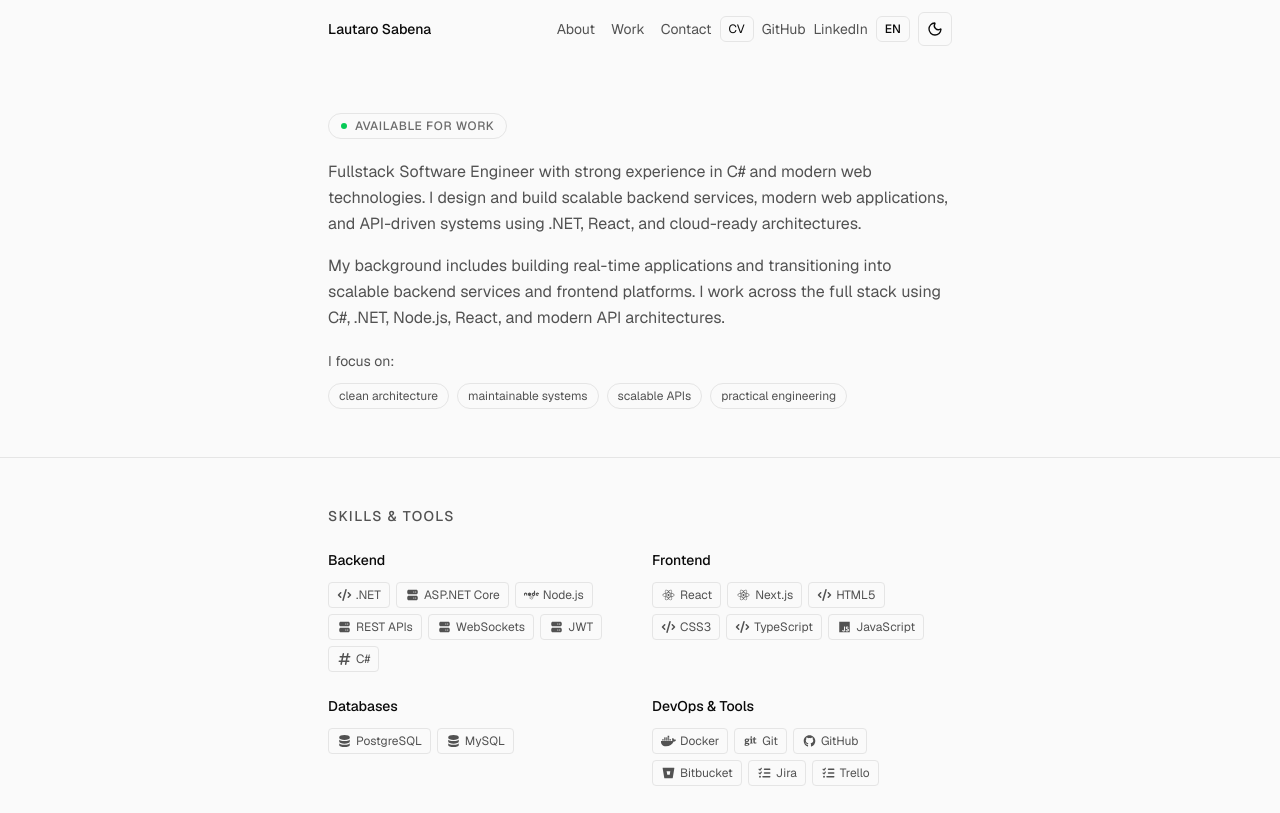
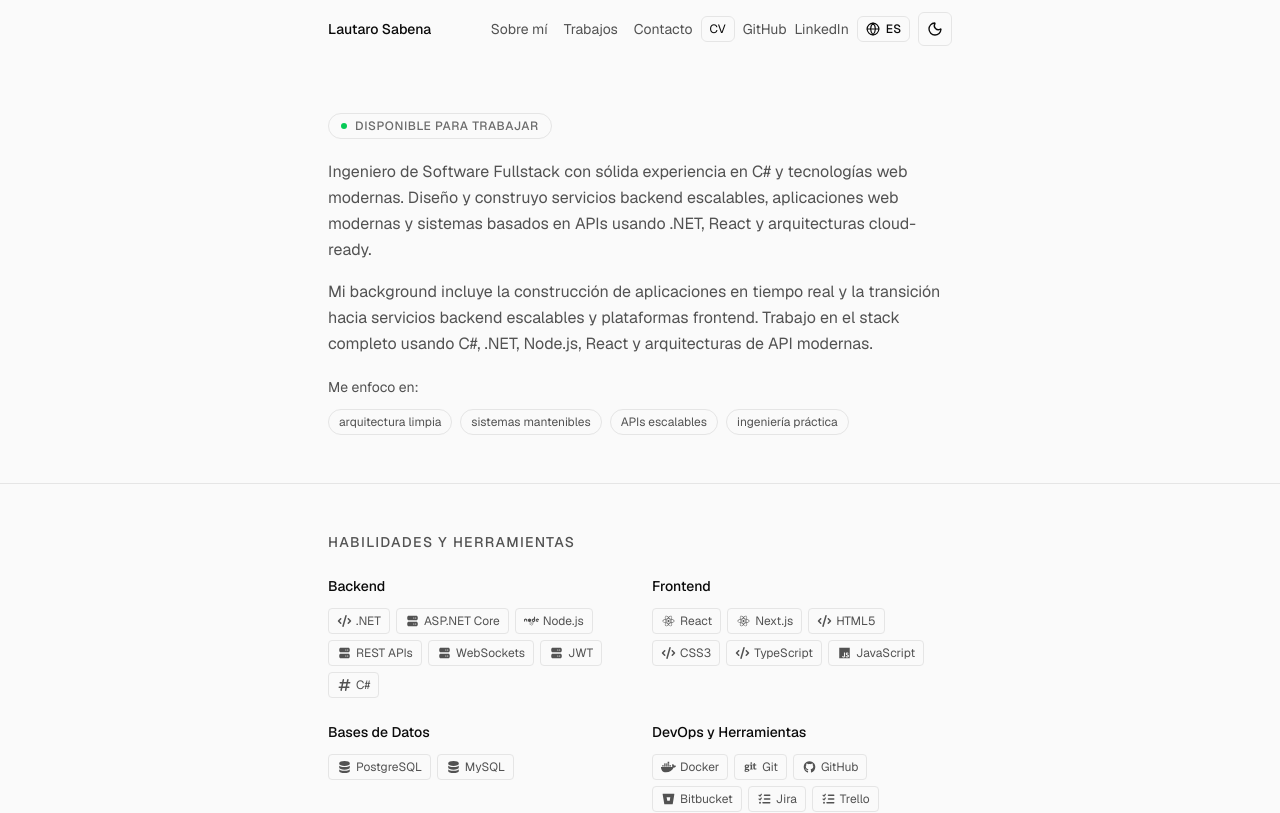
Before and after one commit to lautaro-sabena/PortfolioBackend, a Next.js app in the folder portfolio/: page / in a window 1280 px wide. Shown: the top 813 px of the page. Built offline with nearby package versions, Linux system fonts and the light colour scheme.

Commit message:
feat: update LanguageToggle component to include globe icon and adjust layout; set default language to Spanish

```diff
--- a/portfolio/src/components/LanguageToggle.tsx
+++ b/portfolio/src/components/LanguageToggle.tsx
@@ -1,5 +1,6 @@
 "use client";
 
+import { Globe } from "lucide-react";
 import { useTranslation } from "@/context/LanguageContext";
 
 export default function LanguageToggle() {
@@ -13,9 +14,10 @@
     <button
       onClick={toggle}
       aria-label={`Switch to ${language === "en" ? "Spanish" : "English"}`}
-      className="px-2 py-1 text-xs font-medium border border-border rounded-md text-foreground hover:border-foreground transition-colors"
+      className="px-2 py-1 text-xs font-medium border border-border rounded-md text-foreground hover:border-foreground transition-colors flex items-center gap-1.5"
     >
-      {language === "en" ? "EN" : "ES"}
+      <Globe className="w-3.5 h-3.5" />
+      <span>{language === "en" ? "EN" : "ES"}</span>
     </button>
   );
 }
--- a/portfolio/src/context/LanguageContext.tsx
+++ b/portfolio/src/context/LanguageContext.tsx
@@ -15,7 +15,7 @@
 }
 
 const defaultContext: LanguageContextType = {
-  language: "en",
+  language: "es",
   setLanguage: () => {},
   t: (key: string) => key,
 };
@@ -23,7 +23,7 @@
 const LanguageContext = createContext<LanguageContextType>(defaultContext);
 
 export function LanguageProvider({ children }: { children: ReactNode }) {
-  const [language, setLanguageState] = useState<Language>("en");
+  const [language, setLanguageState] = useState<Language>("es");
   const [mounted, setMounted] = useState(false);
 
   useEffect(() => {
```
